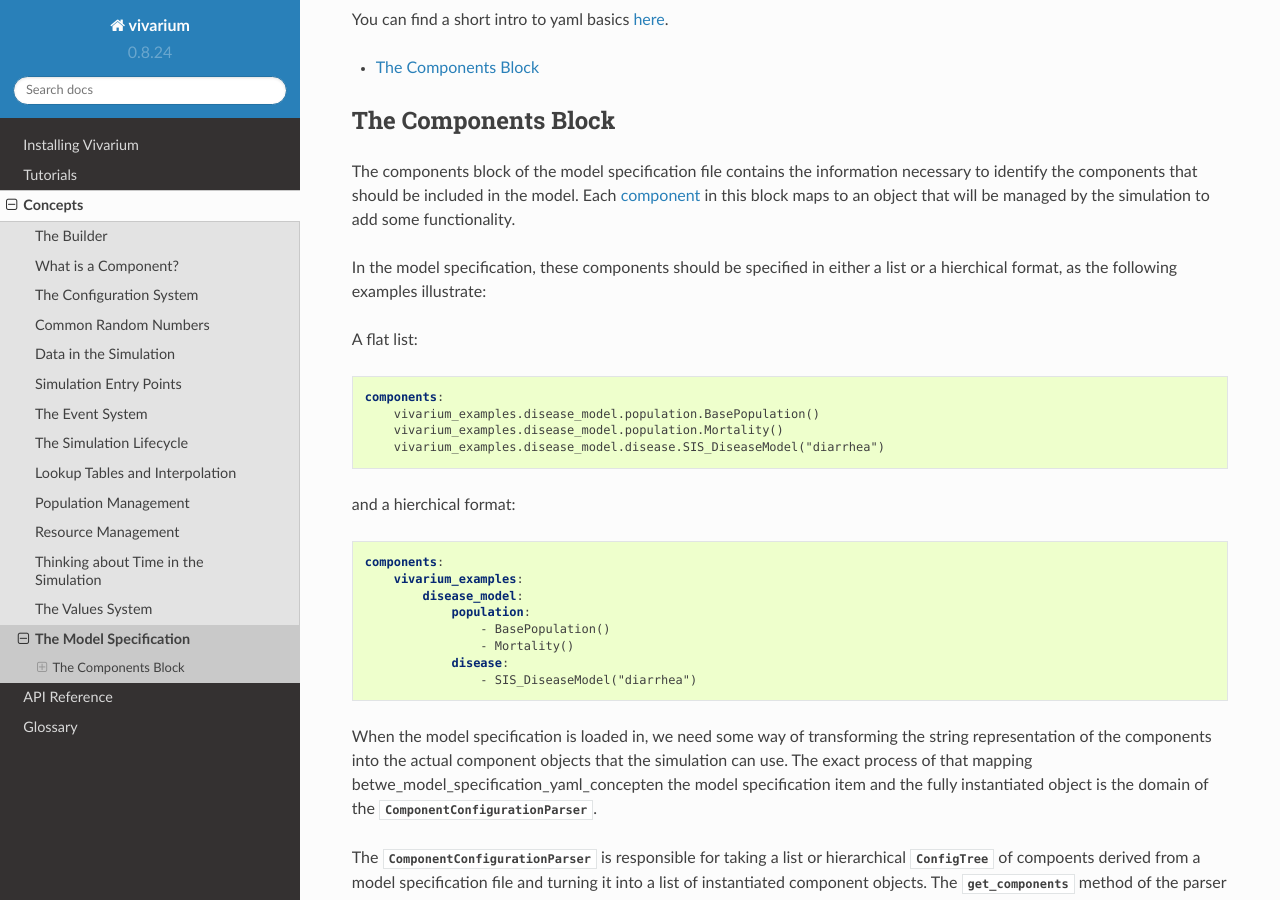
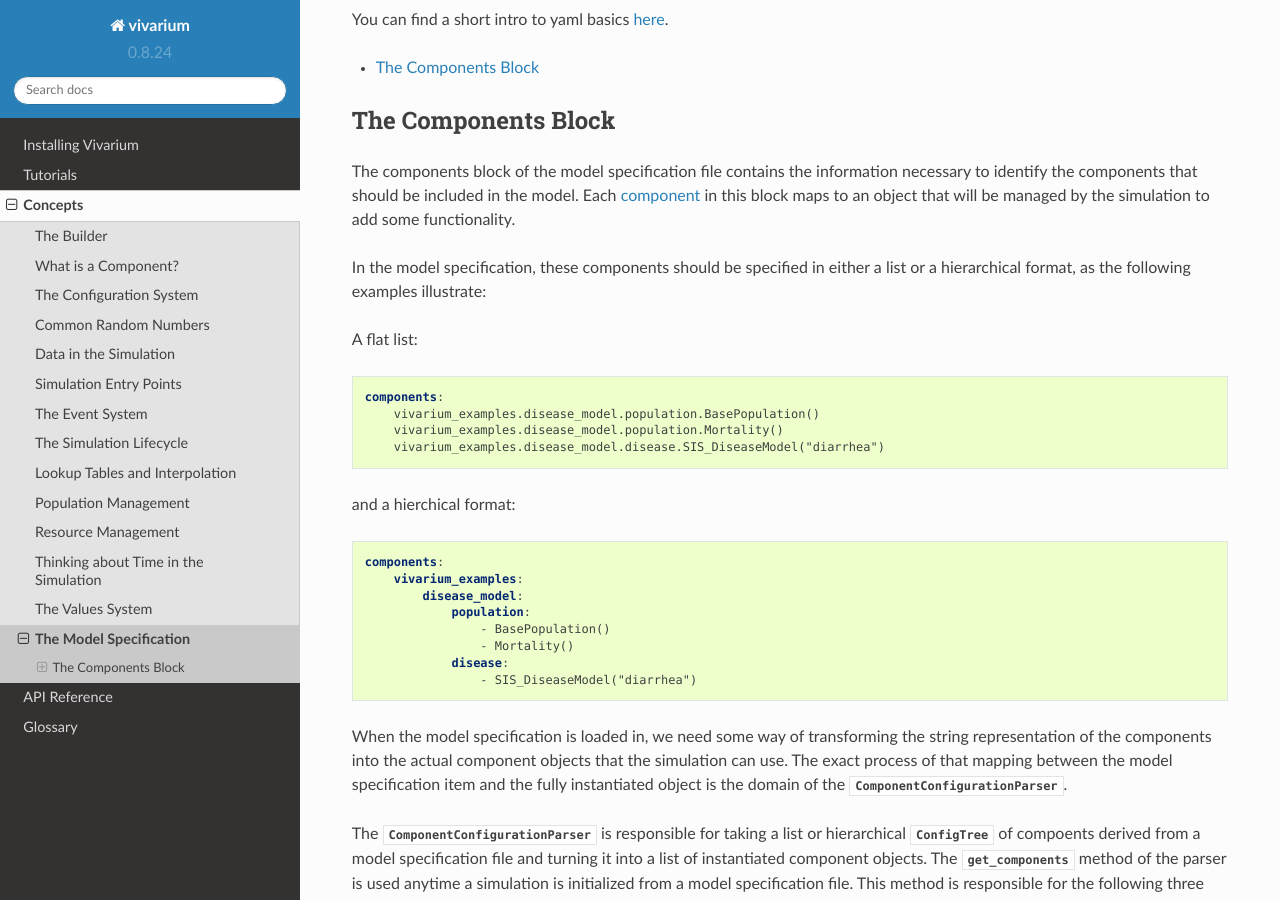
Before and after one commit to ihmeuw/vivarium, a Sphinx documentation site: the page built from docs/source/concepts/model_specification/index.rst, in a window 1280 px wide and 900 px high, scrolled down 394 px. Built offline with Sphinx 7.4.7 and the Read the Docs theme 2.0.0, drawn with Linux system fonts in a browser that asks for light colours.

Commit message:
Fix typo

```diff
--- a/docs/source/concepts/model_specification/index.rst
+++ b/docs/source/concepts/model_specification/index.rst
@@ -32,7 +32,7 @@ necessary to identify the components that should be included in the model. Each
 be managed by the simulation to add some functionality.
 
 In the model specification, these components should be specified in either a
-list or a hierchical format, as the following examples illustrate:
+list or a hierarchical format, as the following examples illustrate:
 
 A flat list:
 
@@ -58,7 +58,7 @@ and a hierchical format:
 
 When the model specification is loaded in, we need some way of transforming the
 string representation of the components into the actual component objects that
-the simulation can use. The exact process of that mapping betwe_model_specification_yaml_concepten the model
+the simulation can use. The exact process of that mapping between the model
 specification item and the fully instantiated object is the domain of the
 :class:`ComponentConfigurationParser
 <vivarium.framework.components.parser.ComponentConfigurationParser>`.
```
